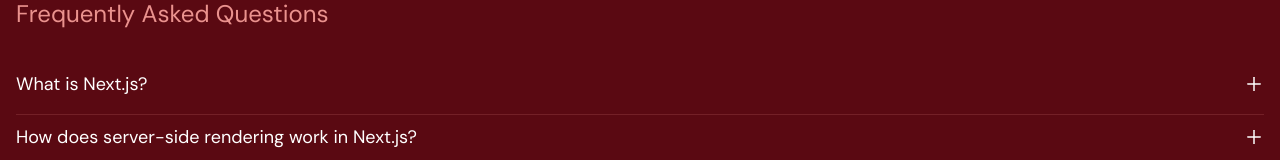
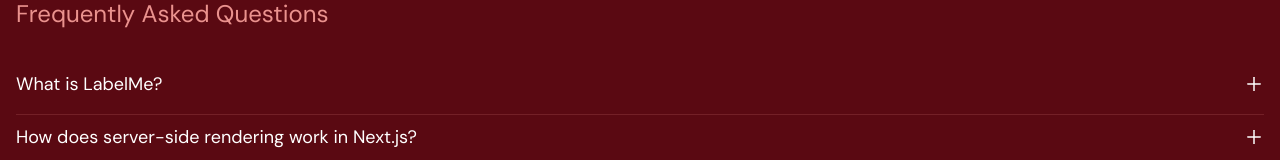
Before and after one commit to onedebos/labelme, a Next.js app: page / in a window 1280 px wide. Shown: the part 3985-4145 px from the top of the page. Built offline with nearby package versions, Linux system fonts and the light colour scheme.

Commit message:
home page

```diff
--- a/components/footer/FAQs.jsx
+++ b/components/footer/FAQs.jsx
@@ -5,7 +5,7 @@
   const [activeIndex, setActiveIndex] = useState(null);
   const questions = [
     {
-      question: "What is Next.js?",
+      question: "What is LabelMe?",
       answer:
         "Next.js is a framework for building server-side rendered React applications.",
     },
```
